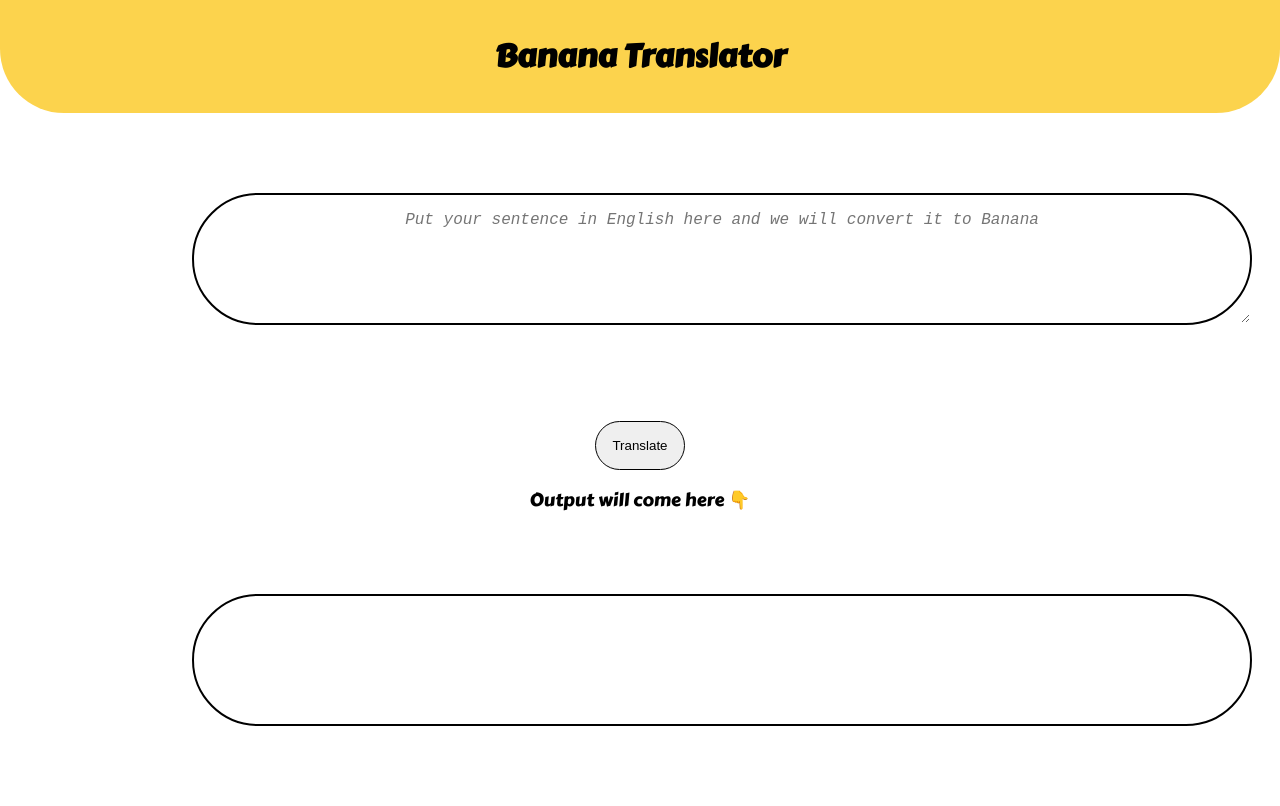
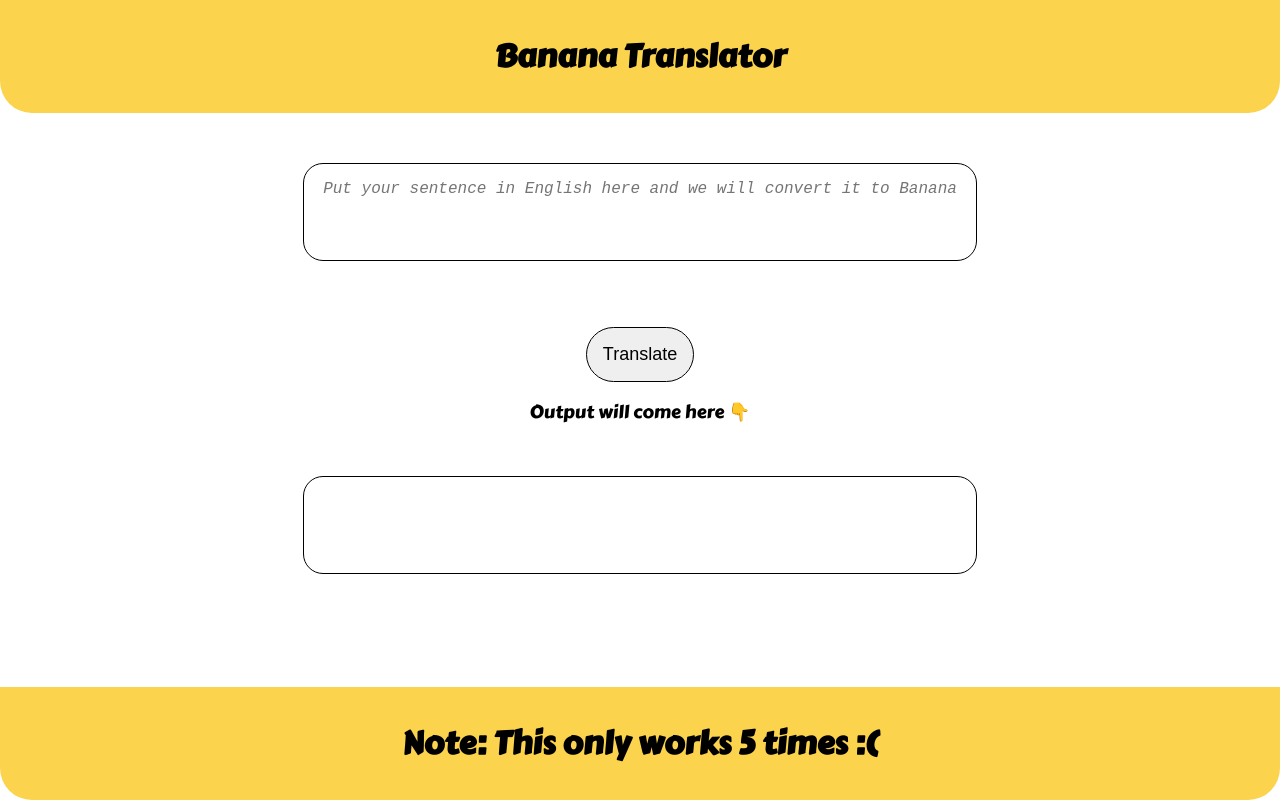
Before and after one commit to B0llu/Minion-Translator, a plain HTML site: page index.html in a window 1280 px wide. Drawn offline with Linux system fonts and the light colour scheme.

Commit message:
fixed centering issues

```diff
--- a/index.html
+++ b/index.html
@@ -11,7 +11,7 @@
 
 <body>
 
-    <h1>Banana Translator</h1>
+    <h1 id="head">Banana Translator</h1>
 
     <textarea id="txt-input"
         placeholder="Put your sentence in English here and we will convert it to Banana"></textarea>
@@ -21,6 +21,8 @@
     <div>Output will come here 👇</div>
     <div id="output"></div>
     <script src="app.js" type="text/javascript"></script>
+
+    <h1 id="tail">Note: This only works 5 times :(</h1>
 </body>
 
 </html>
--- a/style.css
+++ b/style.css
@@ -11,32 +11,46 @@
 
 body {
     font-family: 'Carter One', cursive;
+    min-height: 100vh;
+    display: flex;
+    flex-direction: column;
 }
 
 textarea {
-    border: 2px solid black;
-    width: 80%;
+    border: 1px solid black;
+    width: 50%;
     height: 10vh;
     display: block;
-    margin: 5rem 12rem;
+    margin-left: auto;
+    margin-right: auto;
+    margin-top: 50px;
+    margin-bottom: 50px;
     padding: 1rem;
     text-align: center;
-    border-radius: 10rem;
-    block-size: 6rem;
+    border-radius: 20px;
+    block-size: 4rem;
     font-size: large;
     font-style: italic;
     font-weight: 50;
+    resize: none;
 }
 
-h1 {
+#head {
     text-align: center;
     background-color: var(--primary-colour);
-    border-bottom-left-radius: 4rem;
-    border-bottom-right-radius: 4rem;
+    border-bottom-left-radius: 2rem;
+    border-bottom-right-radius: 2rem;
     padding: 2rem;
 }
 
-
+#tail {
+    text-align: center;
+    background-color: var(--primary-colour);
+    border-bottom-left-radius: 2rem;
+    border-bottom-right-radius: 2rem;
+    padding: 2rem;
+    margin-top: auto;
+}
 
 div {
     font-size: large;
@@ -44,13 +58,17 @@ div {
 }
 
 #output {
-    border: 2px solid black;
+    border: 1px solid black;
     height: 10vh;
-    width: 80%;
-    margin: 5rem 12rem;
+    width: 50%;
+    margin-left: auto;
+    margin-right: auto;
+    margin-top: 50px;
+    margin-bottom: 50px;
     padding: 1rem;
-    border-radius: 10rem;
-    block-size: 6rem;
+    border-radius: 20px;
+    block-size: 4rem;
+
 }
 
 .primary-btn {
@@ -59,4 +77,5 @@ div {
     text-align: center;
     margin: 1rem;
     padding: 1rem 1rem;
+    font-size: large
 }
```
